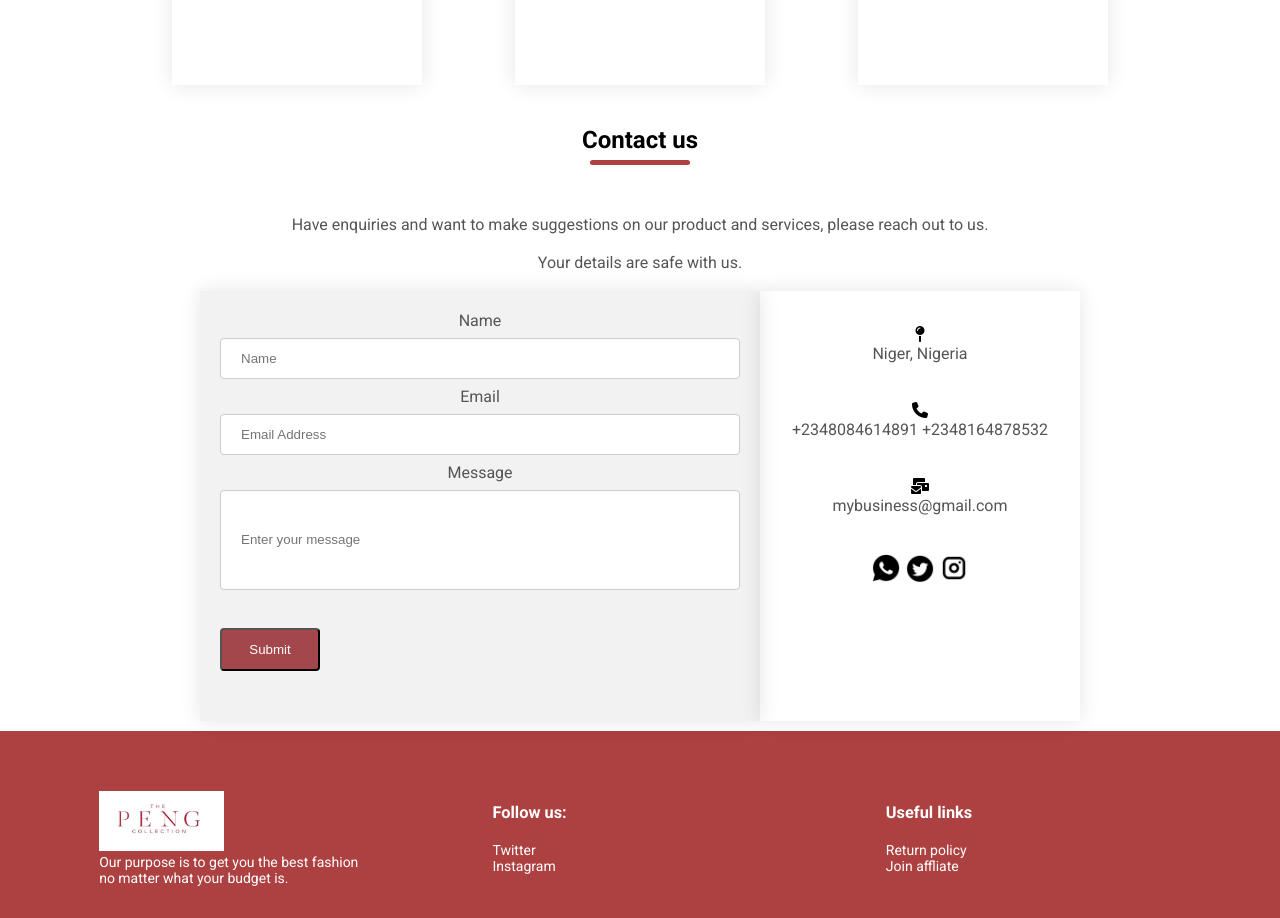
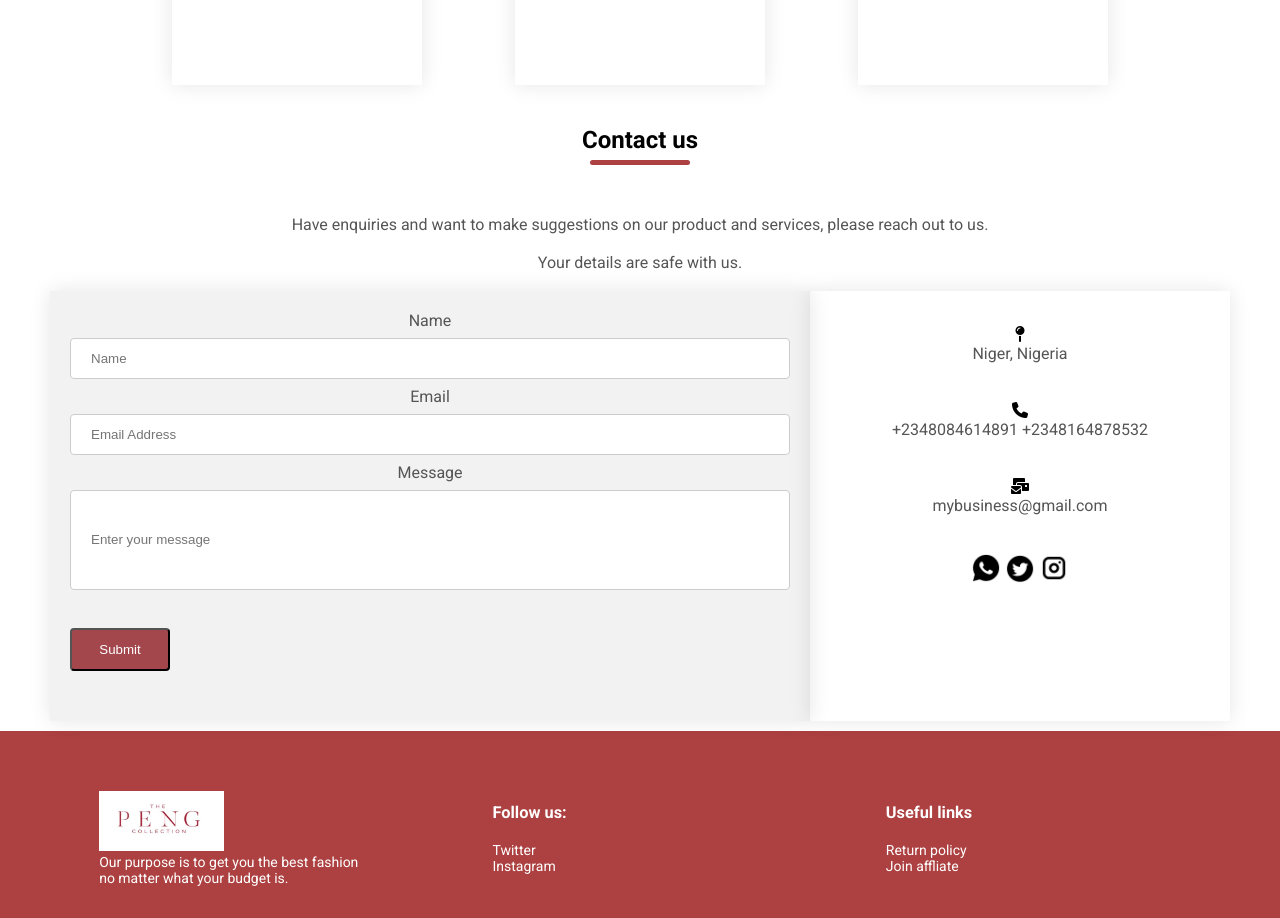
Before and after one commit to Khamaldeeen/PengStore, a plain HTML site: page index.html in a window 1280 px wide. Shown: the part 2974-3892 px from the top of the page. Drawn offline with Linux system fonts and the light colour scheme.

```diff
--- a/style.css
+++ b/style.css
@@ -186,13 +186,12 @@
 .row-contact {
     display: flex;
     display: -webkit-flex;
+    flex-wrap: wrap;
 
 }
 .contact .container {
     max-width: 1300px;
     margin: auto;
-    padding-left: 200px;
-    padding-right: 200px;
     margin-bottom: 10px;
 }
 
```
